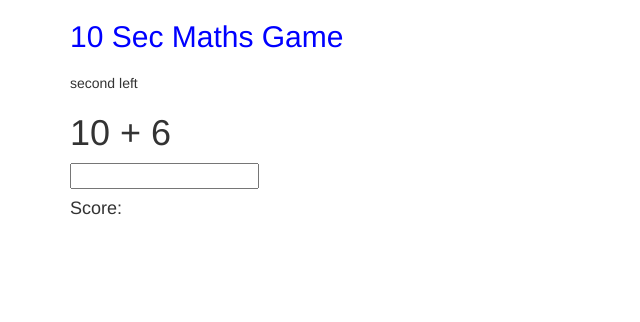
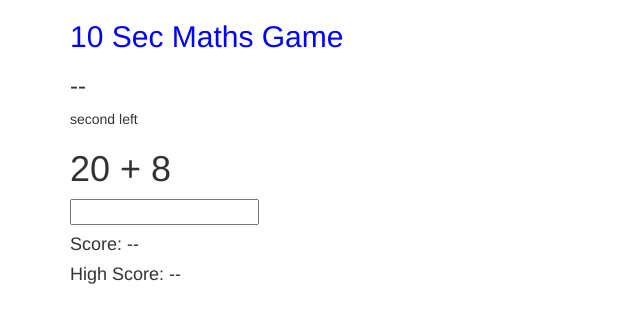
Before and after one commit to DayanaRoslan/secMathsGame, a plain HTML site: page index.html in a window 1280 px wide. Shown: the whole page, without its empty margins (0-640 px from the left). Drawn offline with nearby package versions, Linux system fonts and the light colour scheme.

Commit message:
add high score

```diff
--- a/index.html
+++ b/index.html
@@ -15,12 +15,13 @@
         <div class="col-xs-12">
           <h2>10 Sec Maths Game</h2>
 
-          <h3 id="time-left"></h3>
+          <h3 id="time-left">--</h3>
           <p>second left</p>
 
           <h1 id="equation"></h1>
           <input id="user-input" type="number" />
-          <h4>Score: <span id="score"></span></h4>
+          <h4>Score: <span id="score">--</span></h4>
+          <h4>High Score: <span id="high-score">--</span></h4>
 
         </div>
       </div>
--- a/index.js
+++ b/index.js
@@ -3,6 +3,7 @@ $(document).ready(function(){
   var interval;
   var timeLeft = 10;
   var score = 0;
+  var highScore = 0;
   var randomNumberGenerator = function (size) {
     return Math.ceil(Math.random() * size);
   }
@@ -10,8 +11,8 @@ $(document).ready(function(){
 
   var questionGenerator = function () {
     var question = {};
-    var num1 = randomNumberGenerator(10);
-    var num2 = randomNumberGenerator(10);
+    var num1 = randomNumberGenerator(20);
+    var num2 = randomNumberGenerator(15);
 
     question.answer = num1 + num2;
     question.equation = String(num1) + " + " + String(num2);
@@ -45,8 +46,13 @@ $(document).ready(function(){
     if (!interval) {
       if (timeLeft === 0) {
         updateTimeLeft(10);
-        updateScore(-score);
+      } if (score > highScore) {
+        highScore = score;
+        $('#high-score').text(score);
       }
+
+      updateScore(-score);
+
       interval = setInterval(function () {
         updateTimeLeft(-1);
         if (timeLeft === 0) {
@@ -69,6 +75,8 @@ $(document).ready(function(){
   };
 
 
+
+
   renderNewQuestion();
 
 
```
